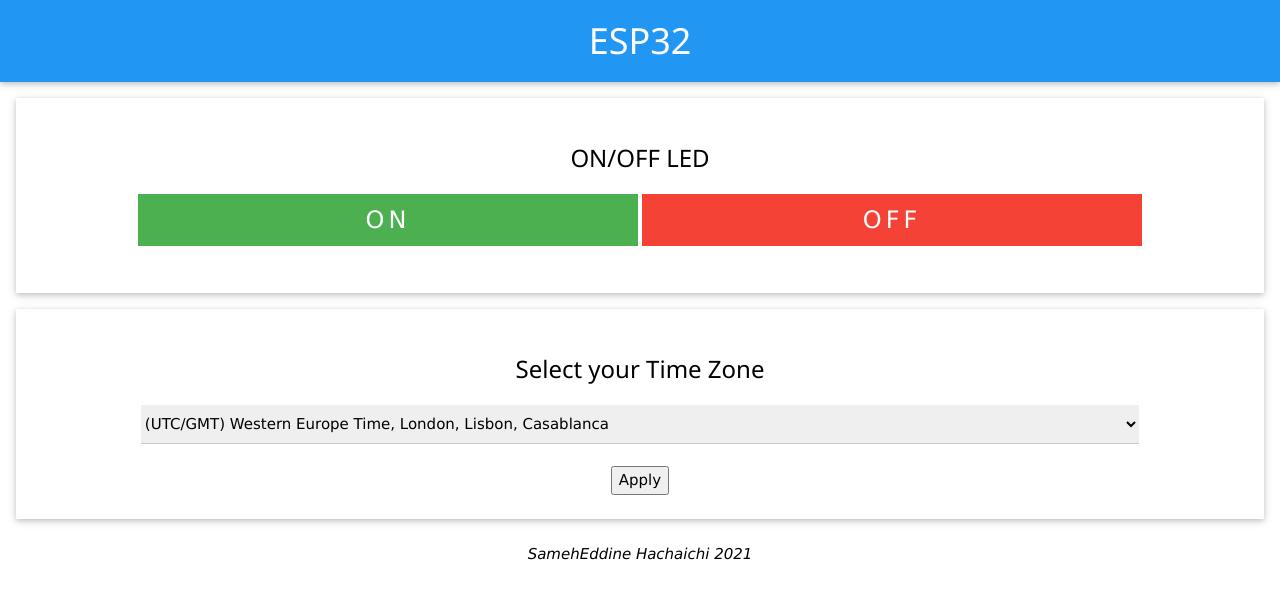
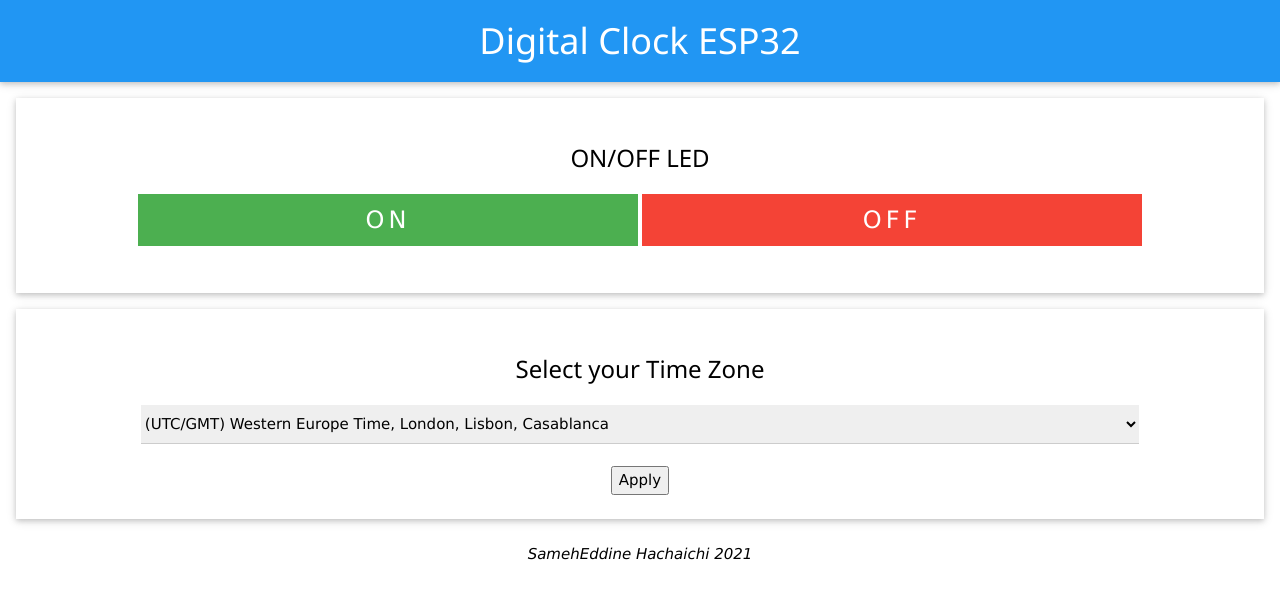
Before and after one commit to sameheddine/ESP32_TM1637, a plain HTML site: page data/index.html in a window 1280 px wide. Drawn offline with Linux system fonts and the light colour scheme.

Commit message:
change h1

```diff
--- a/data/index.html
+++ b/data/index.html
@@ -12,7 +12,7 @@
 <body class="w3-animate-opacity">
 
     <div class="w3-card w3-blue w3-padding-small w3-center">
-        <h1>ESP32</h1>
+        <h1>Digital Clock ESP32</h1>
     </div>
     <!-------ON-OFF-------->
     <div class="w3-margin w3-center w3-card w3-padding-24">
```
